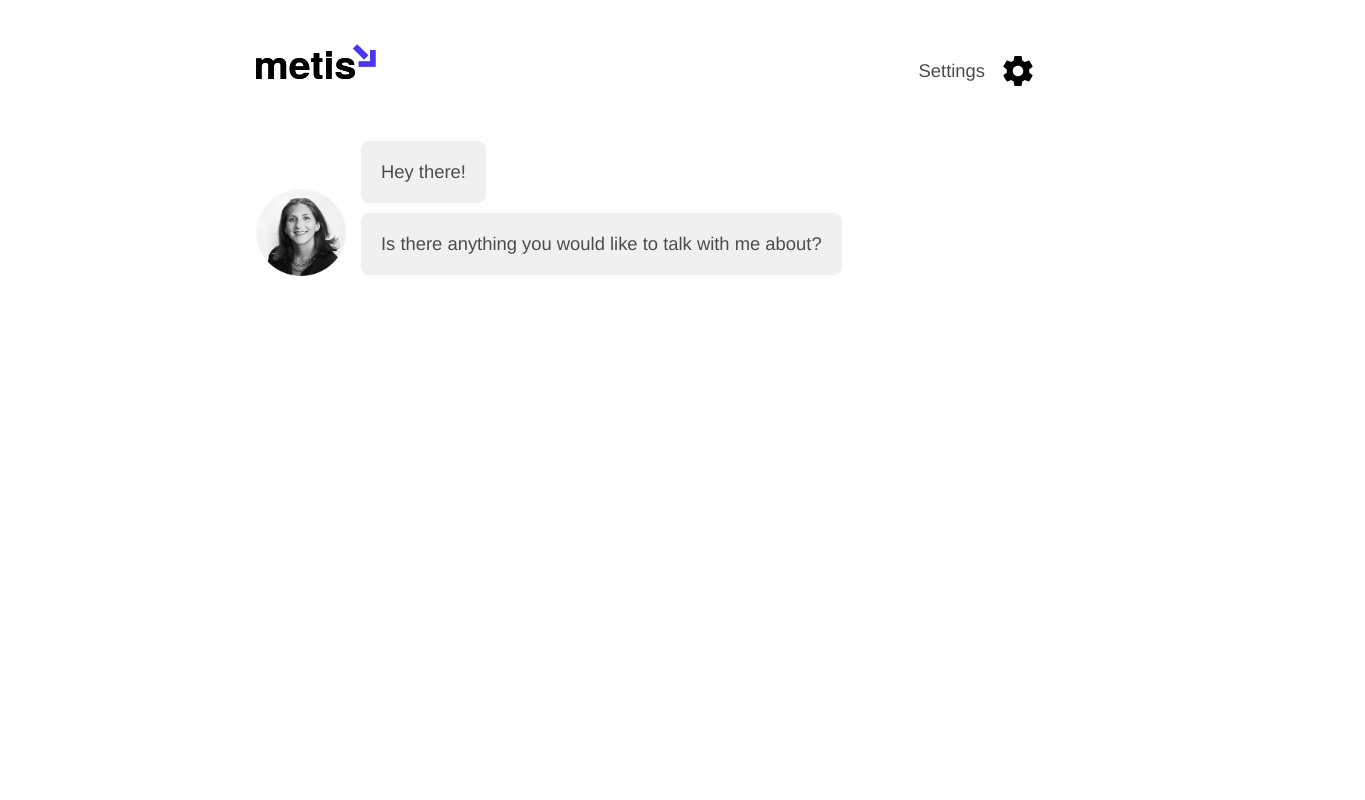
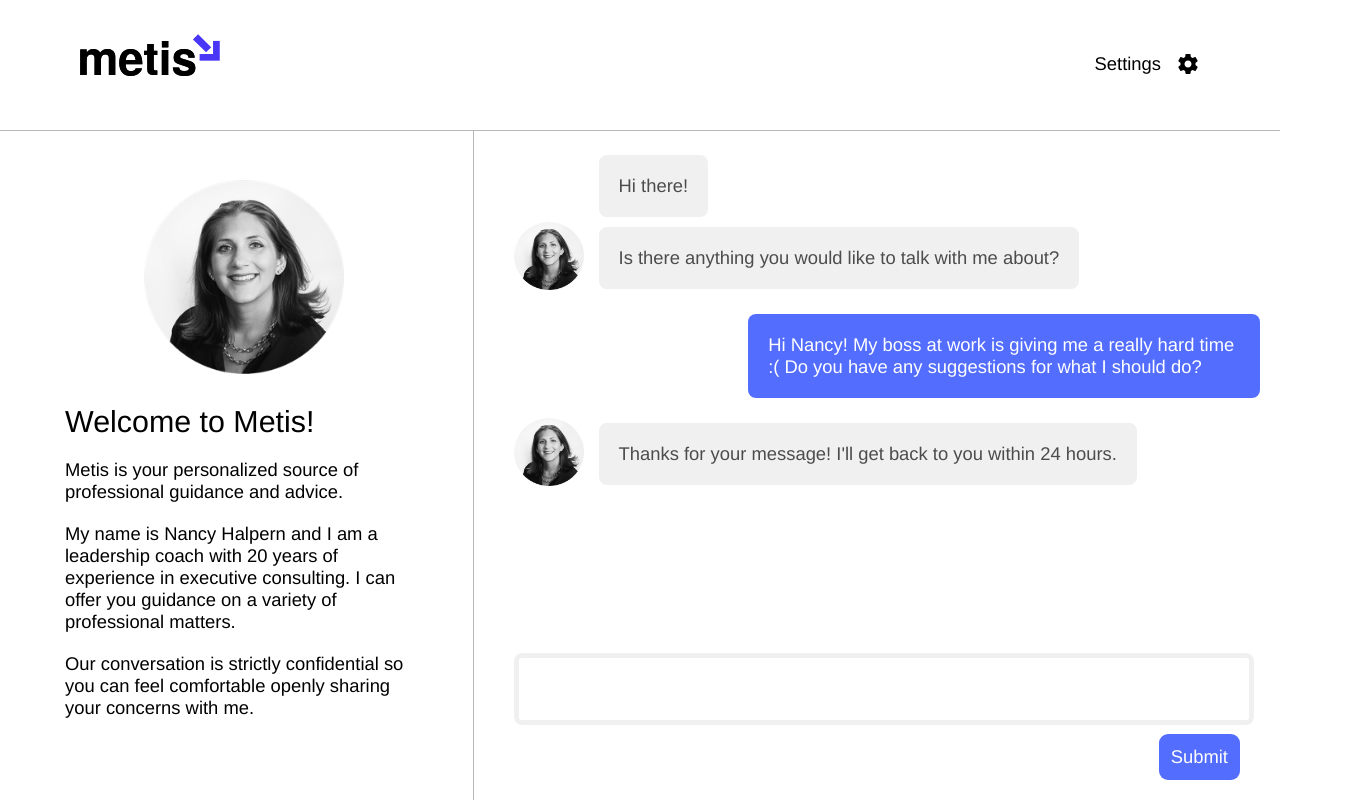
Before and after one commit to jacobsussman/metisfrontend, a plain HTML site: page client/chat.html in a window 1280 px wide. Shown: the whole page, 1365 px wide, since content can reach past the window. Drawn offline with Linux system fonts and the light colour scheme.

Commit message:
first prototype of client chat!

```diff
--- a/admin/admin.css
+++ b/admin/admin.css
@@ -255,6 +255,7 @@ html {
 }
 
 .right {
+    float:right;
 }
 
 #content p {
--- a/client/chat.html
+++ b/client/chat.html
@@ -16,47 +16,87 @@
 <meta http-equiv="content-type" content="text/html;charset=utf-8" />
 </head>
 
-<body class="client">
-
-    <div class="header">
-        <img class="logo rel bot10" src="../media/img/metisLogo.svg">
-        <div class="rel top5 headerRight">
-            <p class="settings">Settings</p>
-            <img class="gear" src="../media/img/gear.svg">
+<body class="clientChat">
+    <div class="borderHolder">
+        <div class="header">
+            <img class="chatLogo rel bot10" src="../media/img/metisLogo.svg">
+            <div class="rel top5 headerRight">
+                <p class="settings">Settings</p>
+                <img class="gear" src="../media/img/gear.svg">
+            </div>
         </div>
     </div>
 
-    <div class="pad50"></div>
+
+    <div class="sumHolder">
+    <div class="summary">
+
+        <div class="center">
+            <img class="sumPic" src="../media/img/coachFace.png">
+        </div>
+
+        <h1>Welcome to Metis!</h1>
+        <p>Metis is your personalized source of professional guidance and advice.</p>
+        <p>My name is Nancy Halpern and I am a leadership coach with 20 years of experience in executive consulting. I  can offer you guidance on a variety of professional matters.</p>
+        <p>Our conversation is strictly confidential so you can feel comfortable openly sharing your concerns with me.</p>
+
+    </div>
+    </div>
 
     <div class="convo">
+
         <div class="leftBlock">
-
             <div class="imgHolder">
                 <img class="chatFace" src="../media/img/coachFace.png">
             </div>
-
-            <div class="txtBlock">
-
+            <div class="coachBlock">
                 <div class="block">
                     <div class="left greyChat chat1">
-                        <p>Hey there!</p>
+                        <p>Hi there!</p>
                     </div>
                 </div>
-
                 <div class="block">
-                    <div class="left greyChat chat1">
+                    <div class="left greyChat chat2">
                         <p>Is there anything you would like to talk with me about?</p>
                     </div>
                 </div>
+            </div>
+        </div>
 
+        <div class="rightBlock">
+            <div class="txtBlock">
+                <div class="block">
+                    <div class="right blueChat chat3">
+                        <p>Hi Nancy! My boss at work is giving me a really hard time :(  Do you have any suggestions for what I should do?</p>
+                    </div>
+                </div>
             </div>
+        </div>
 
+        <div class="leftBlock">
+            <div class="imgHolder">
+                <img class="chatFace" src="../media/img/coachFace.png">
+            </div>
+            <div class="coachBlock">
+                <div class="block">
+                    <div class="left greyChat chat2">
+                        <p>Thanks for your message! I'll get back to you within 24 hours.</p>
+                    </div>
+                </div>
+            </div>
         </div>
-    </div>
 
-    <div class="type">
+        <div class="chatForm">
+            <textarea class="chatBox" placeholder="Write Nancy a message...">
+
+            </textarea>
+            <div class="chatButton">
+                <p class="submit">Submit</p>
+            </div>
+        </div>
 
     </div>
 
+
 </body>
 </html>
--- a/client/client.css
+++ b/client/client.css
@@ -2,7 +2,11 @@
 .header {
     display: flex;
     justify-content: space-between;
-    padding-top: 50px;
+    padding-top: 40px;
+    padding-bottom: 40px;
+    margin: 0px 80px;
+
+
 }
 
 .client {
@@ -14,6 +18,7 @@
 
     display: flex;
     justify-content: space-between;
+    align-items: center;
 }
 
 .client p {
@@ -23,7 +28,6 @@
 }
 
 .settings {
-    padding-top:7px;
     padding-right: 15px;
 }
 
@@ -33,6 +37,7 @@
 
 .logo {
     width:120px;
+    margin:auto;
 }
 
 .c1 .bigCoach {
@@ -227,6 +232,7 @@ input[type=text], select {
     border-radius: 8px;
     padding: 20px 20px;
     display: inline-block;
+    color: #4C4C4C;
 }
 
 .chatFace {
@@ -240,8 +246,7 @@ input[type=text], select {
     position:absolute;
     bottom:0px;
 
-    float:left;
-    width:90px;
+    width:70px;
     padding-right:10px;
 /*
     display: flex;
@@ -253,13 +258,150 @@ input[type=text], select {
 
 .convo {
 /*    display:table;*/
+    width:63%;
+    position:absolute;
+    left:37%;
+    padding-top: 20px;
+    top:130px;
+    bottom:0px;
 
 }
 
-.txtBlock {
-    margin-left:105px;
+.coachBlock {
+    position:relative;
+    left:85px;
+
 }
 
 .leftBlock {
     position:relative;
+        padding-left: 40px;
+    margin-bottom: 15px;
+
+
 }
+
+.clientChat {
+    width:100%;
+
+}
+
+.chatLogo {
+    width:140px;
+}
+
+.summary {
+    float:left;
+
+    padding-left:65px;
+    padding-right:50px;
+    border-right-style: solid;
+    border-right-color:#B6B6B6;
+    border-right-width: 1px;
+    padding-top:50px;
+/*    height: calc( 100% - 130px );*/
+    position: absolute;
+    top: 0px;
+    bottom: 0;
+
+
+}
+
+.sumPic {
+    width:200px;
+    margin:auto;
+    display:block;
+    margin-bottom: 30px;
+}
+
+.clientChat h1 {
+    font-size:1.9em;
+    font-weight:500;
+
+}
+
+.borderHolder {
+    border-bottom-style:solid;
+    border-bottom-width: 1px;
+    border-bottom-color: #B6B6B6;
+    height:130px;
+}
+
+.clientChat p {
+    font-size: 1.15em;
+    font-weight: 200;
+
+
+
+}
+
+.summary p {
+
+    padding-top: 20px;
+
+}
+
+.sumHolder {
+ position: absolute;
+    top: 130px;
+    bottom: 0;
+    width: 37%;
+}
+
+.rightBlock {
+    float:right;
+    padding-right: 20px;
+    margin-bottom: 25px;
+}
+
+.blueChat {
+    background-color:#536DFF;
+    border-radius: 8px;
+    padding: 20px 20px;
+    display: inline-block;
+    color: white;
+    max-width: 60%;
+}
+
+.right {
+    float:right;
+}
+
+.chatForm {
+    padding-left: 40px;
+    padding-right: 40px;
+    position:absolute;
+    bottom:20px;
+    right:0px;
+    left:0px;
+}
+
+.chatInput {
+    padding-bottom: 20px;
+    height:120px;
+}
+
+.chatBox {
+    border-radius: 8px;
+    border-style: solid;
+    border-color:#F1F0F0;
+    border-width: 5px;
+    width: 100%;
+    outline: none;
+    resize: none;
+    height:40px;
+    padding-bottom: 20px;
+}
+
+.chatButton {
+    float:right;
+    background-color:#536DFF;
+    color:white;
+    border-radius: 9px;
+    margin-top: 5px;
+}
+
+.submit {
+    padding:12px 12px;
+
+}
--- a/metis.css
+++ b/metis.css
@@ -151,3 +151,12 @@ input {
     display:block;
     padding: 5px 0px;
 }
+
+.center {
+    margin:auto;
+    display:block;
+}
+
+.pad65 {
+    height:65px;
+}
```
Also changed, not shown: client/client.html (+3 -1 lines), client/client.js (+15 -0 lines), client/logIn.html (+3 -1 lines), client/signUp.html (+3 -1 lines), client/welcome.html (+3 -1 lines).
